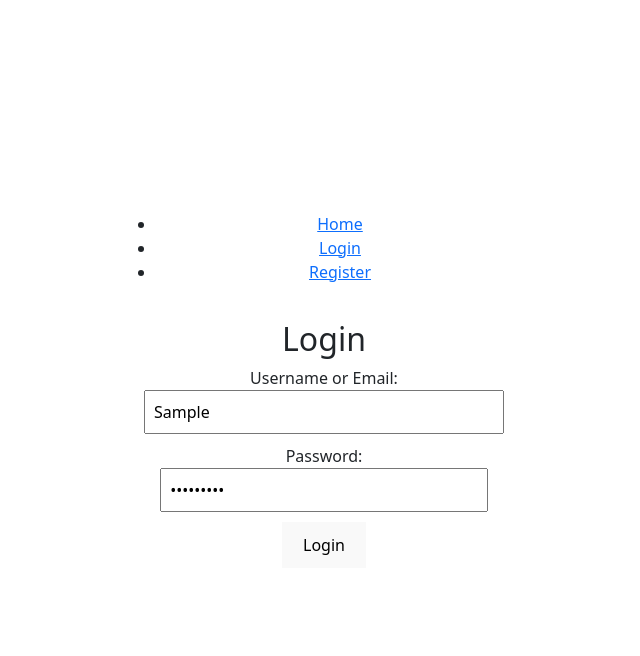
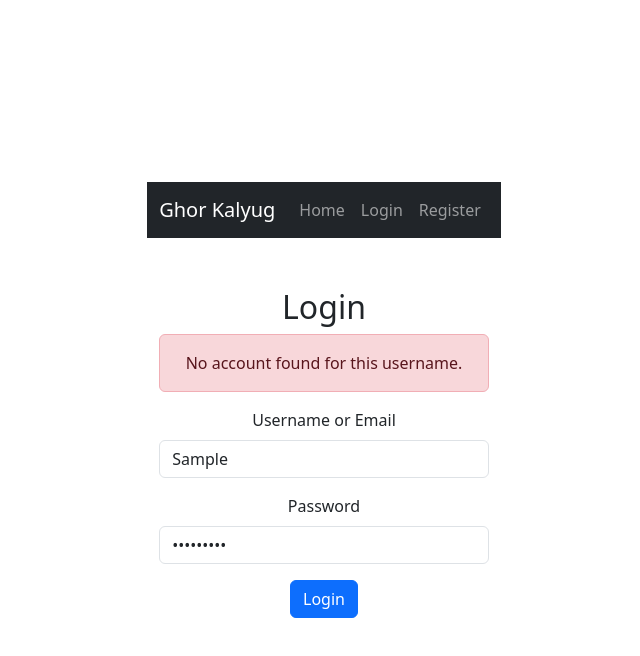
Before and after one commit to akshayvijaynair/ghor-kalyug, a React (Vite) app in the folder client/: page /login in a window 1280 px wide. Both pictures are taken after typing "Sample", "Sample123" into the empty fields and a click on the button "Login". Shown: the top 656 px of the page, without its empty margins (316-956 px from the left). Built offline with nearby package versions, Linux system fonts and the light colour scheme; no server answers; the database is empty.

Commit message:
Few CHnages

```diff
--- a/client/src/App.tsx
+++ b/client/src/App.tsx
@@ -1,5 +1,6 @@
 import { useState } from "react";
 import { BrowserRouter as Router, Routes, Route, Link } from "react-router-dom";
+import { Container, Navbar, Nav, Button } from "react-bootstrap";
 import reactLogo from "./assets/react.svg";
 import viteLogo from "/vite.svg";
 import "./App.css";
@@ -11,25 +12,25 @@ function App() {
 
   return (
     <Router>
-      <nav>
-        <ul>
-          <li>
-            <Link to="/">Home</Link>
-          </li>
-          <li>
-            <Link to="/login">Login</Link>
-          </li>
-          <li>
-            <Link to="/register">Register</Link>
-          </li>
-        </ul>
-      </nav>
+      <Navbar bg="dark" variant="dark" expand="lg">
+        <Container>
+          <Navbar.Brand href="/">Ghor Kalyug</Navbar.Brand>
+          <Nav className="ml-auto">
+            <Nav.Link as={Link} to="/">Home</Nav.Link>
+            <Nav.Link as={Link} to="/login">Login</Nav.Link>
+            <Nav.Link as={Link} to="/register">Register</Nav.Link>
+          </Nav>
+        </Container>
+      </Navbar>
+
       <Routes>
         {/* Home Route */}
         <Route
           path="/"
           element={
-            <>
+            <Container className="text-center" style={{ marginTop: "20px" }}>
+              <h1>Welcome to Ghor Kalyug</h1>
+              <p>Home of all things related to Ghor Kalyug.</p>
               <div>
                 <a href="https://vite.dev" target="_blank" rel="noopener noreferrer">
                   <img src={viteLogo} className="logo" alt="Vite logo" />
@@ -38,19 +39,15 @@ function App() {
                   <img src={reactLogo} className="logo react" alt="React logo" />
                 </a>
               </div>
-              <h1>Vite + React</h1>
               <div className="card">
-                <button onClick={() => setCount((count) => count + 1)}>
-                  count is {count}
-                </button>
+                <Button variant="primary" onClick={() => setCount((count) => count + 1)}>
+                  Count is {count}
+                </Button>
                 <p>
                   Edit <code>src/App.tsx</code> and save to test HMR
                 </p>
               </div>
-              <p className="read-the-docs">
-                Click on the Vite and React logos to learn more
-              </p>
-            </>
+            </Container>
           }
         />
         {/* Login and Register Routes */}
--- a/client/src/Login.tsx
+++ b/client/src/Login.tsx
@@ -2,10 +2,12 @@ import { useState } from "react";
 import { getAuth, signInWithEmailAndPassword } from "firebase/auth";
 import { getFirestore, doc, getDoc } from "firebase/firestore";
 import { useNavigate } from "react-router-dom";
+import { Button, Form, Container, Alert } from "react-bootstrap";
 
 const Login = () => {
   const [identifier, setIdentifier] = useState("");
   const [password, setPassword] = useState("");
+  const [error, setError] = useState<string | null>(null);
   const navigate = useNavigate();
 
   const handleLogin = async (e: React.FormEvent) => {
@@ -15,60 +17,56 @@ const Login = () => {
       const db = getFirestore();
       let email = identifier;
 
-      // Check if identifier is a username
       if (!identifier.includes("@")) {
         const userDoc = await getDoc(doc(db, "users", identifier));
         if (!userDoc.exists()) {
-          alert("No account found for this username.");
+          setError("No account found for this username.");
           return;
         }
         email = userDoc.data().email;
       }
 
-      // Proceed to login with email
       const userCredential = await signInWithEmailAndPassword(auth, email, password);
       console.log("User logged in:", userCredential.user);
+      setError(null);
       alert("Login successful!");
+      setTimeout(() => {
         navigate("/");
+      }, 5000); // Redirect after 5 seconds
     } catch (error: any) {
       console.error("Error logging in:", error.message);
-      alert("Error logging in: " + error.message);
+      setError("Error logging in: " + error.message);
     }
   };
 
   return (
-    <div style={{ padding: "20px", maxWidth: "400px", margin: "0 auto" }}>
-      <h2>Login</h2>
-      <form onSubmit={handleLogin}>
-        <div style={{ marginBottom: "10px" }}>
-          <label>
-            Username or Email:
-            <input
+    <Container style={{ maxWidth: "400px", marginTop: "50px" }}>
+      <h2 className="text-center">Login</h2>
+      {error && <Alert variant="danger">{error}</Alert>}
+      <Form onSubmit={handleLogin}>
+        <Form.Group controlId="identifier">
+          <Form.Label>Username or Email</Form.Label>
+          <Form.Control
             type="text"
             value={identifier}
             onChange={(e) => setIdentifier(e.target.value)}
             required
-              style={{ width: "100%", padding: "8px" }}
           />
-          </label>
-        </div>
-        <div style={{ marginBottom: "10px" }}>
-          <label>
-            Password:
-            <input
+        </Form.Group>
+        <Form.Group controlId="password" className="mt-3">
+          <Form.Label>Password</Form.Label>
+          <Form.Control
             type="password"
             value={password}
             onChange={(e) => setPassword(e.target.value)}
             required
-              style={{ width: "100%", padding: "8px" }}
           />
-          </label>
-        </div>
-        <button type="submit" style={{ padding: "10px 20px" }}>
+        </Form.Group>
+        <Button variant="primary" type="submit" className="mt-3">
           Login
-        </button>
-      </form>
-    </div>
+        </Button>
+      </Form>
+    </Container>
   );
 };
 
--- a/client/src/Register.tsx
+++ b/client/src/Register.tsx
@@ -3,6 +3,7 @@ import { getAuth, createUserWithEmailAndPassword } from "firebase/auth";
 import { getFirestore, doc, setDoc } from "firebase/firestore";
 import { app } from "./firebaseConfig";
 import { useNavigate } from "react-router-dom";
+import { Button, Form, Container, Alert } from "react-bootstrap";
 
 const auth = getAuth(app);
 const db = getFirestore(app);
@@ -11,9 +12,11 @@ const Register: React.FC = () => {
   const [username, setUsername] = useState("");
   const [email, setEmail] = useState("");
   const [password, setPassword] = useState("");
-  const [message, setMessage] = useState("");
+  const [message, setMessage] = useState<string | null>(null);
   const navigate = useNavigate();
-  const handleRegister = async () => {
+
+  const handleRegister = async (e: React.FormEvent) => {
+    e.preventDefault();
     try {
       const userCredential = await createUserWithEmailAndPassword(auth, email, password);
       const user = userCredential.user;
@@ -34,29 +37,48 @@ const Register: React.FC = () => {
   };
 
   return (
-    <div>
-      <h1>Register</h1>
-      <input
+    <Container style={{ maxWidth: "400px", marginTop: "50px" }}>
+      <h2 className="text-center">Register</h2>
+      {message && <Alert variant={message.includes("Error") ? "danger" : "success"}>{message}</Alert>}
+      <Form onSubmit={handleRegister}>
+        <Form.Group controlId="username">
+          <Form.Label>Username</Form.Label>
+          <Form.Control
             type="text"
-        placeholder="Username"
+            placeholder="Enter username"
             value={username}
             onChange={(e) => setUsername(e.target.value)}
+            required
           />
-      <input
+        </Form.Group>
+
+        <Form.Group controlId="email" className="mt-3">
+          <Form.Label>Email</Form.Label>
+          <Form.Control
             type="email"
-        placeholder="Email"
+            placeholder="Enter email"
             value={email}
             onChange={(e) => setEmail(e.target.value)}
+            required
           />
-      <input
+        </Form.Group>
+
+        <Form.Group controlId="password" className="mt-3">
+          <Form.Label>Password</Form.Label>
+          <Form.Control
             type="password"
-        placeholder="Password"
+            placeholder="Enter password"
             value={password}
             onChange={(e) => setPassword(e.target.value)}
+            required
           />
-      <button onClick={handleRegister}>Register</button>
-      <p>{message}</p>
-    </div>
+        </Form.Group>
+
+        <Button variant="primary" type="submit" className="mt-3">
+          Register
+        </Button>
+      </Form>
+    </Container>
   );
 };
 
```
Also changed, not shown: client/src/Home.tsx (added, +21 -0 lines). Lines whose indentation alone changed are shown as unchanged.
